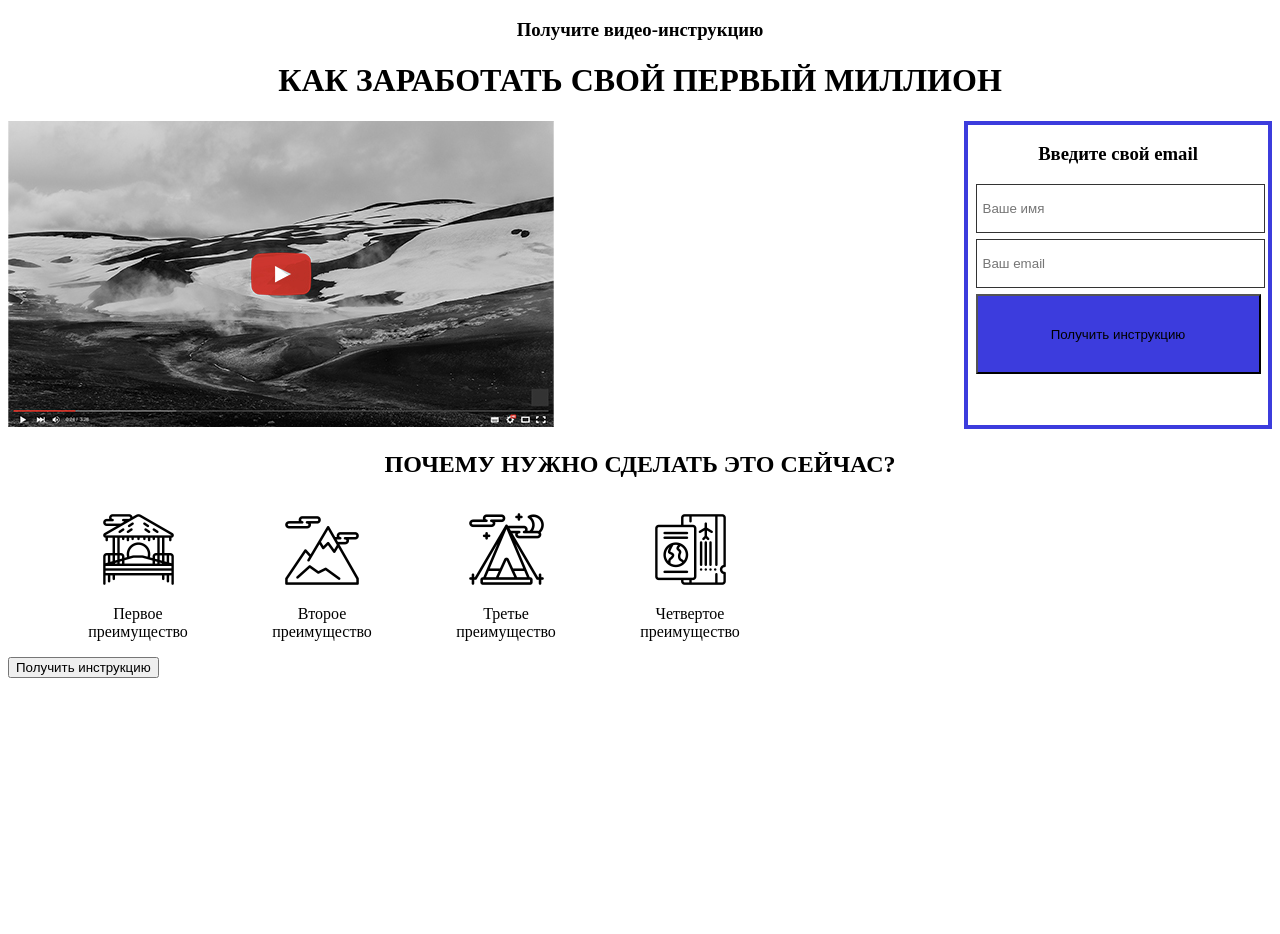
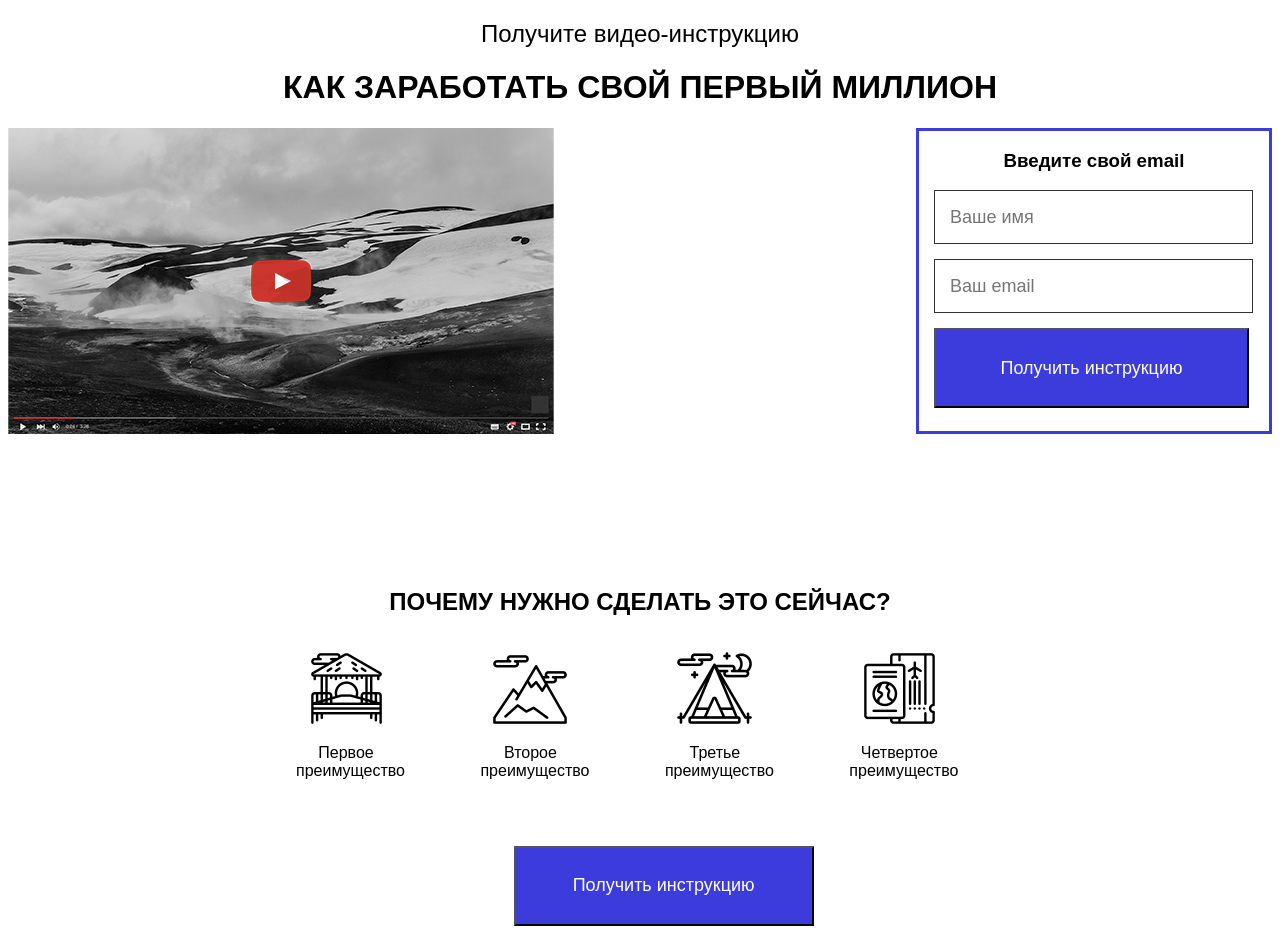
Before and after one commit to pefbrute-zz/Freelance-SmartProgress, a plain HTML site: page Maket/index.html in a window 1280 px wide. Before the commit the page ends 800 px from the top, so only its background shows below. Drawn offline with Linux system fonts and the light colour scheme.

Commit message:
Make design-maket

```diff
--- a/Maket/css/style.css
+++ b/Maket/css/style.css
@@ -1,5 +1,11 @@
+body{
+  font-family: sans-serif;
+}
 header{
   text-align: center;
+}
+header h2{
+  font-weight: lighter;
 }
 form{
 	/*
@@ -10,32 +16,39 @@ form{
 	*/
 
   float: right;
-  border: 4.9px solid #3c3cdd;
-  width: 300px;
+  border: 3px solid #3c3cdd;
+  width: 350px;
   height: 300px;
-
 }
 form input{
 	border: 0.1px solid #333333;
 	display: block;
-	height: 15%;
-	width: 93%;
+	height: 50px;
+	width: 300px;
 	position: relative;
-	margin-left: 2.5%;
-	margin-top: 1%;
-	margin-bottom: 2%;
-	padding-left: 2%;
+	margin-left: 15px;
+	margin-top: 15px;
+	margin-bottom: 15px;
+	padding-left: 15px;
+  font-size: 18px;
 }
 form button{
 	background-color: #3c3cdd;
 	height: 80px;
-	width: 95%;
+	width: 315px;
 	text-align: center;
 	position: relative;
-	margin-left: 2.5%;
+	margin-left: 15px;
+  color: white;
+  font-size: 18px;
 }
 form h3{
 	text-align: center;
+}
+.icons{
+  margin-left: auto;
+  margin-right: auto;
+  width: 48em;
 }
 .icons figure{
 	display: inline-block;
@@ -45,12 +58,16 @@ form h3{
 }
 .why{
 	text-align: center;
+  margin-top: 150px;
 }
-
-.email{
-
+footer button{
+  background-color: #3c3cdd;
+  height: 80px;
+  width: 300px;
+  text-align: center;
+  position: relative;
+  margin-top: 50px;
+  margin-left: 40%;
+  color: white;
+  font-size: 18px;
 }
-
-.youtube{
-
-}
--- a/Maket/index.html
+++ b/Maket/index.html
@@ -8,7 +8,7 @@
   <body>
 
   <header>
-    <h3>Получите видео-инструкцию</h3>
+    <h2>Получите видео-инструкцию</h2>
     <h1>КАК ЗАРАБОТАТЬ СВОЙ ПЕРВЫЙ МИЛЛИОН</h1>
   </header>
 
@@ -47,7 +47,9 @@
 
 </figure>
 
+<footer>
   <button type="button" name="button">Получить инструкцию</button>
+</footer>
 
   </body>
 </html>
```
